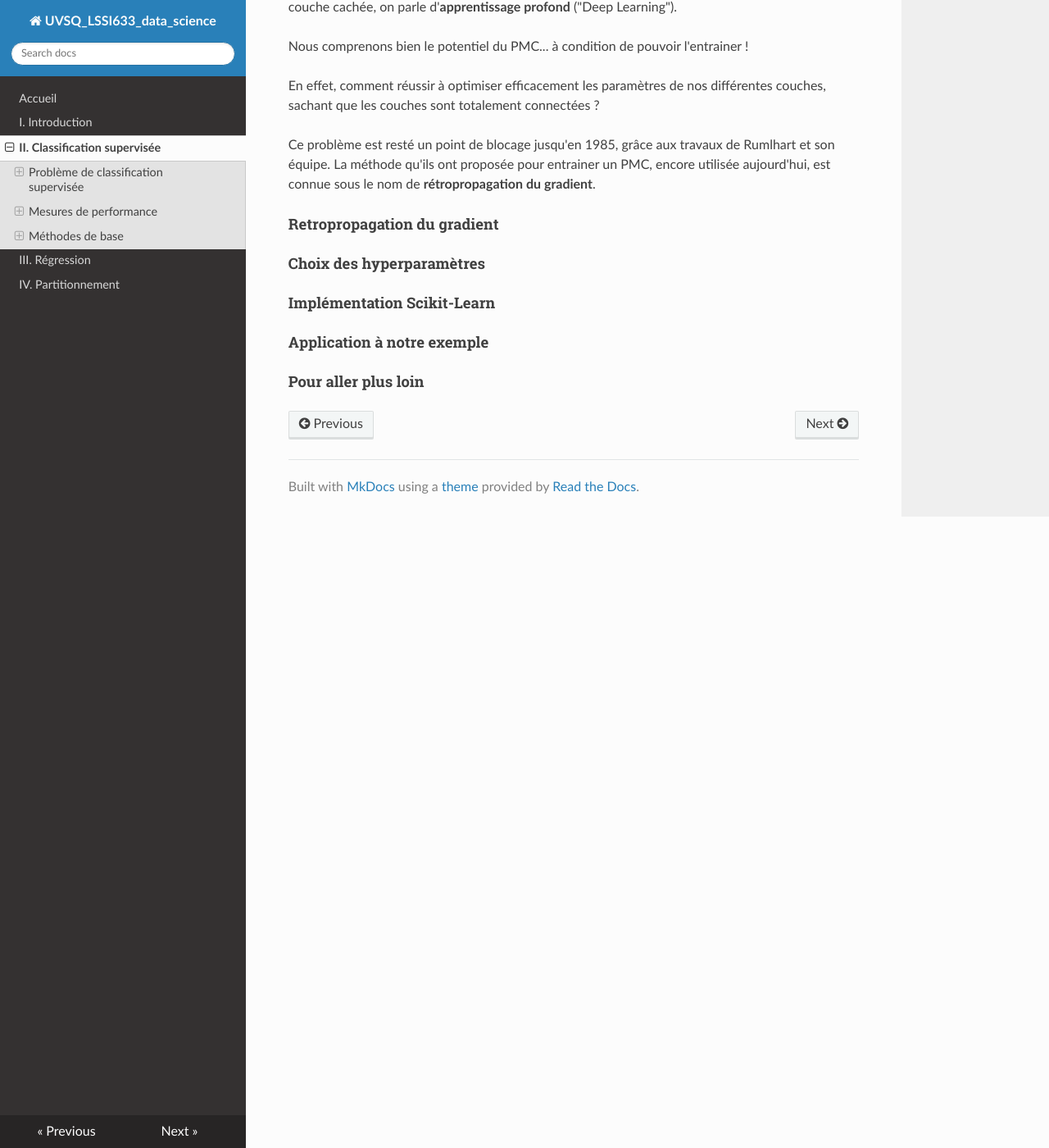
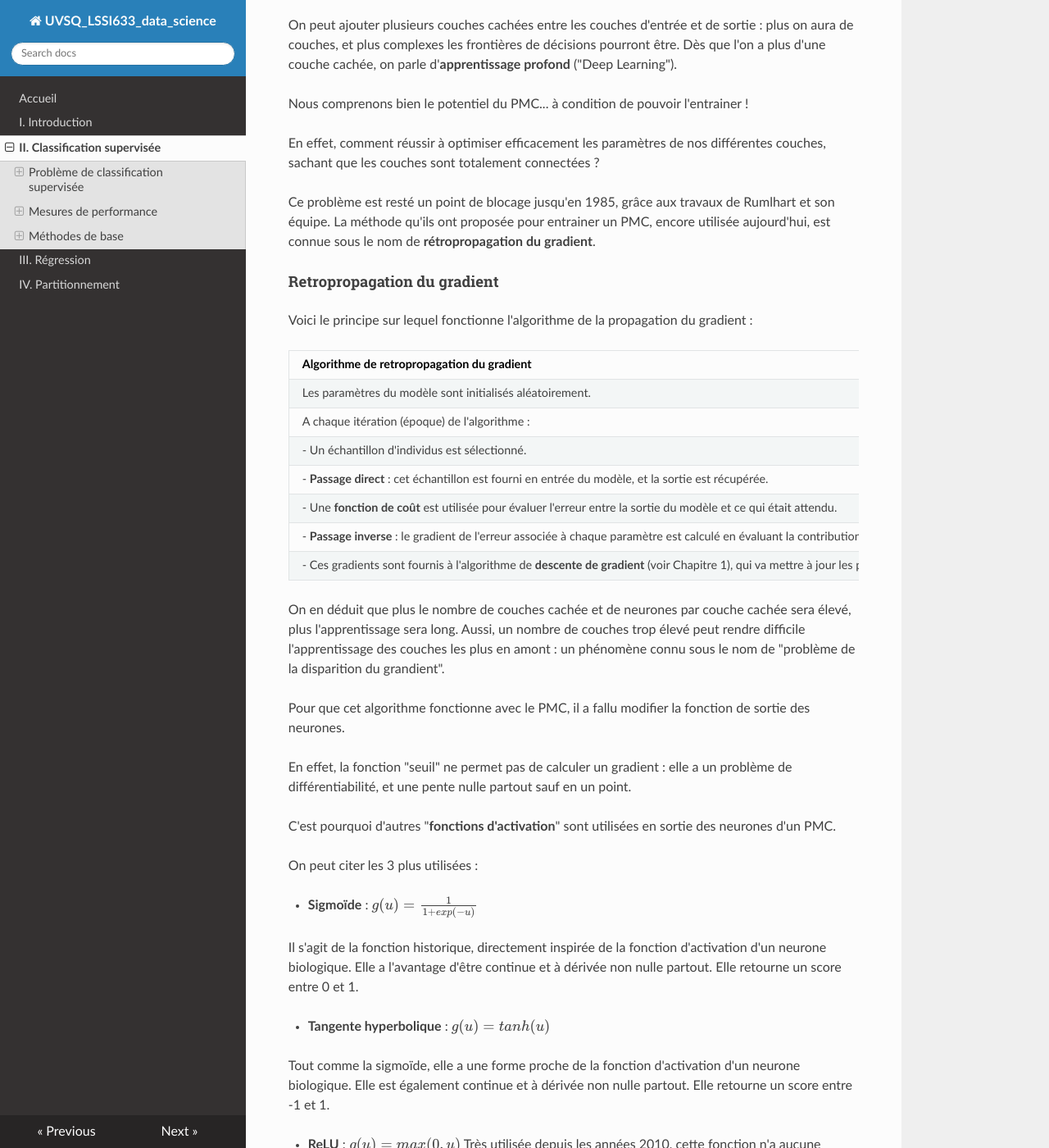
Before and after one commit to NicOudart/UVSQ_LSSI633_data_science, an MkDocs documentation site: the page built from docs/Chap2_Classification_supervisee.md, in a window 1280 px wide and 1400 px high, scrolled down 37754 px. Shown: the whole window at 82% size. Built offline with MkDocs 1.6.1, drawn with Linux system fonts in a browser that asks for light colours; nearby versions of some CDN libraries; some of the changed text lies outside the part shown.

Commit message:
-Progress on Chapter 2.

```diff
--- a/docs/Chap2_Classification_supervisee.md
+++ b/docs/Chap2_Classification_supervisee.md
@@ -1069,17 +1069,18 @@ Mais il n'est applicable en pratique que pour les problèmes linéairement sépa
 C'est pourquoi dans les années 1960, a émergé l'idée de relier plusieurs perceptron en sens direct.
 On appellera ce type de **réseau de neurones** un **perceptron multicouche** (PMC).
 
-L'idée est la suivante : si une combinaison linéaire ne peut produire que des frontières de décisions linéaires, mais **une combinaison de séparateurs linéaires peut donner un séparateur non-linéaire**.
+L'idée est la suivante : si une combinaison linéaire avec un seuil ne peut produire que des frontières de décisions linéaires, une combinaison de séparateurs linéaires avec chacun un seuil peut donner un **séparateur non-linéaire**.
 
-Le PMC le plus basique possède 3 couches totalement connectées :
+Le PMC le plus basique possède **3 couches** totalement connectées :
 
 ![Perceptron multicouche](img/Chap2_perceptron_multicouche.png)
 
-* La **couche d'entrée** :
+* La **couche d'entrée** : il s'agit simplement des différentes features d'entrée du modèle.
 
-* La **couche cachée** :
+* La **couche cachée** : une couche de neurones (perceptrons), chacun ayant ses paramètres, son biais, son seuil.
+Elle est "cachée" car ses sorties sont invisibles pour l'utilisateur.
 
-* La **couche de sortie** :
+* La **couche de sortie** : une couche de neurone en fin de réseau, chacun ayant ses paramètres, son biais, son seuil, qui va renvoyer la sortie du modèle pour chaque classe.
 
 On peut ajouter plusieurs couches cachées entre les couches d'entrée et de sortie : plus on aura de couches, et plus complexes les frontières de décisions pourront être.
 Dès que l'on a plus d'une couche cachée, on parle d'**apprentissage profond** ("Deep Learning").
@@ -1093,10 +1094,81 @@ La méthode qu'ils ont proposée pour entrainer un PMC, encore utilisée aujourd
 
 #### Retropropagation du gradient
 
+Voici le principe sur lequel fonctionne l'algorithme de la propagation du gradient :
+
+|Algorithme de retropropagation du gradient|
+|:-|
+|Les paramètres du modèle sont initialisés aléatoirement.|
+|A chaque itération (époque) de l'algorithme :|
+|- Un échantillon d'individus est sélectionné.|
+|- **Passage direct** : cet échantillon est fourni en entrée du modèle, et la sortie est récupérée.|
+|- Une **fonction de coût** est utilisée pour évaluer l'erreur entre la sortie du modèle et ce qui était attendu.|
+|- **Passage inverse** : le gradient de l'erreur associée à chaque paramètre est calculé en évaluant la contribution de chaque paramètre à l'erreur, en allant de la sortie vers l'entrée.|
+|- Ces gradients sont fournis à l'algorithme de **descente de gradient** (voir Chapitre 1), qui va mettre à jour les paramètres du modèle.|
+
+On en déduit que plus le nombre de couches cachée et de neurones par couche cachée sera élevé, plus l'apprentissage sera long.
+Aussi, un nombre de couches trop élevé peut rendre difficile l'apprentissage des couches les plus en amont : un phénomène connu sous le nom de "problème de la disparition du grandient".
+
+Pour que cet algorithme fonctionne avec le PMC, il a fallu modifier la fonction de sortie des neurones.
+
+En effet, la fonction "seuil" ne permet pas de calculer un gradient : elle a un problème de différentiabilité, et une pente nulle partout sauf en un point.
+
+C'est pourquoi d'autres "**fonctions d'activation**" sont utilisées en sortie des neurones d'un PMC.
+
+On peut citer les 3 plus utilisées :
+
+* **Sigmoïde** : $g(u) = \frac{1}{1+exp(-u)}$
+
+Il s'agit de la fonction historique, directement inspirée de la fonction d'activation d'un neurone biologique.
+Elle a l'avantage d'être continue et à dérivée non nulle partout.
+Elle retourne un score entre 0 et 1.
+
+* **Tangente hyperbolique** : $g(u) = tanh(u)$
+
+Tout comme la sigmoïde, elle a une forme proche de la fonction d'activation d'un neurone biologique.
+Elle est également continue et à dérivée non nulle partout.
+Elle retourne un score entre -1 et 1.
+
+* **ReLU** : $g(u) = max(0,u)$
+Très utilisée depuis les années 2010, cette fonction n'a aucune inspiration biologique.
+Elle a un problème de dérivabilité en 0, et elle ne retourne pas un score borné.
+Par contre, elle permet de lutter contre les problème de "disparition du gradient".
+
+Lorsque l'on veut résoudre un problème de classification multi-classe (mais pas multi-sorties) avec un PMC, au lieu d'une approche One-versus-All ou One-versus-One, on peut utiliser la fonction d'activation suivante :
+
+* **Softmax** : pour chaque neurone de sortie $i$ on calcule $g(y_i) = \frac{e^{y_i}}{\sum_{i=1}^{n} y_i}$ et on retient la classe correspondant à la sortie maximisant cette fonction.
+
+L'idée est que cette fonction prend en entrée les scores renvoyés par chaque neurone de sortie, et les transforme en probabilité d'appartenance à chaque classe (la somme donnant 1).
+
+|Nota Bene|
+|:-|
+|Pour que l'apprentissage d'un perceptron ou d'un PMC se déroule correctement, il est recommandé d'effectuer une **transformation des données** (voir Chapitre 1), afin d'éviter que le modèle donne artificiellement plus de poids à une feature juste parce qu'elle varie sur une plus grande plage de valeurs.|
+
 #### Choix des hyperparamètres
+
+Une des difficulté de l'apprentissage d'un PMC est le nombre élevé d'hyperparamètres à optimiser.
+
+On peut citer :
+
+* Le nombre de couches cachées.
+
+* Le nombre de neurones par couche cachée.
+
+* La fenêtre d'activation pour les couches cachées.
+
+* La fenêtre d'activation pour la couche de sortie.
+
+* Le taux d'apprentissage pour la descente de gradient.
+
+* Le nombre d'époques d'apprentissage.
+
+De plus, l'initialisation des paramètre du modèle se faisant de manière aléatoire, 2 apprentissages ne donneront pas le même modèle.
+Il convient donc de tester plusieurs initialisations.
+
+
 
 #### Implémentation Scikit-Learn
 
 #### Application à notre exemple
 
-#### Pour aller plus loin
+#### Remarques
```
Also changed, not shown: other parts of docs/Chap2_Classification_supervisee.md (+1 -1 lines).
